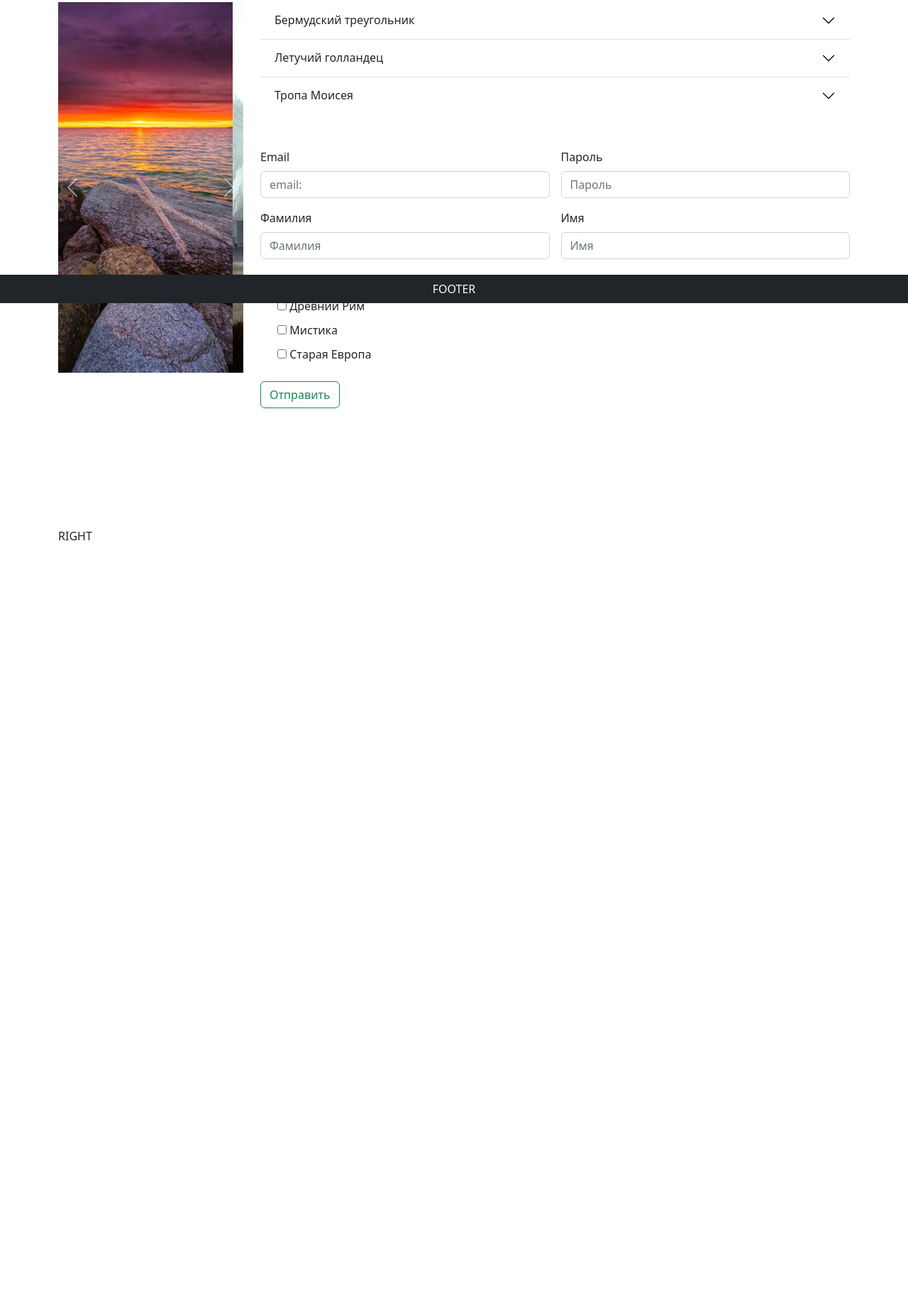
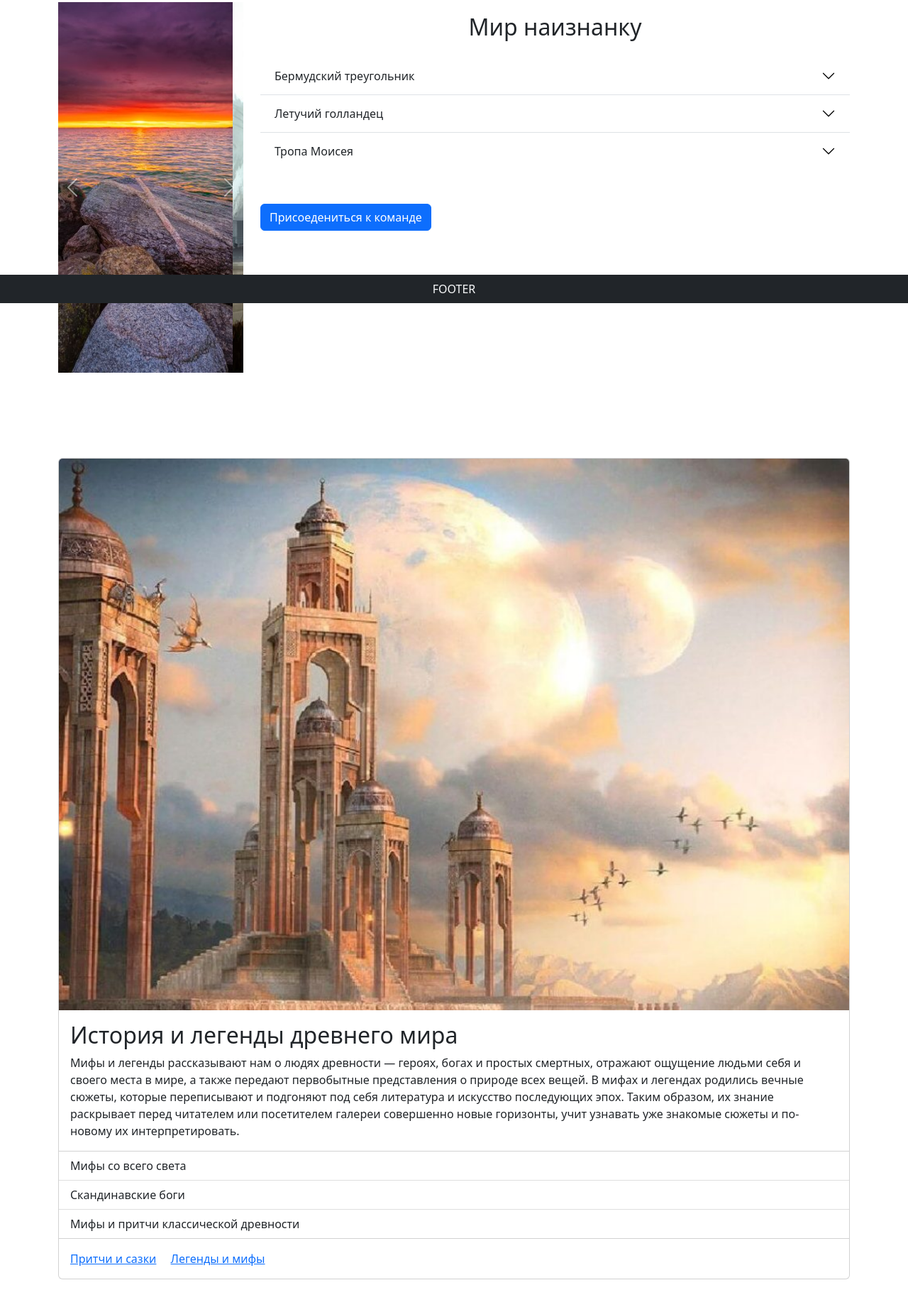
Before and after one commit to Sergey-Padalka/home-work-lesson12, a website: page index.html in a window 1280 px wide. Shown: the part 373-2214 px from the top of the page at 71% size. Before the commit the page ends 1212 px from the top, so only its background shows below. Drawn offline with nearby package versions, Linux system fonts and the light colour scheme.

Commit message:
добавление столбца

```diff
--- a/index.html
+++ b/index.html
@@ -23,7 +23,7 @@
       <div class="row">
         <div class="col">
           <nav class="navbar navbar-expand-lg bg-light">
-            <div class="container-fluid">
+            <div class="container">
               <a class="navbar-brand" href="#">LOGO</a>
               <button class="navbar-toggler" type="button" data-bs-toggle="collapse" data-bs-target="#navbarTop"
                 aria-controls="navbarTop" aria-expanded="false" aria-label="Toggle navigation">
@@ -66,7 +66,8 @@
   <div class="container">
     <div class="row">
       <div class="py-5 mb-4 col-xxl-8 col-xl-9">
-        <div class="accordion accordion-flush" id="accordion">
+        <h2 class="text-center py-3">Мир наизнанку</h2>
+        <div class="accordion accordion-flush mb-5" id="accordion">
           <div class="accordion-item">
             <h2 class="accordion-header" id="flush-headerOne">
               <button class="accordion-button collapsed" type="button" data-bs-toggle="collapse"
@@ -135,24 +136,38 @@
           </div>
         </div>
 
+        <!-- Button trigger modal -->
+        <button type="button" class="btn btn-primary " data-bs-toggle="modal" data-bs-target="#modalForm">
+          Присоедениться к команде
+        </button>
+
+        <!-- Modal -->
+        <div class="modal fade" id="modalForm" tabindex="-1" aria-labelledby="modalFormLabel" aria-hidden="true">
+          <div class="modal-dialog modal-dialog-centered">
+            <div class="modal-content">
+              <div class="modal-header">
+                <h5 class="modal-title" id="modalFormLabel">Подписаться на библиотеку</h5>
+                <button type="button" class="btn-close" data-bs-dismiss="modal" aria-label="Close"></button>
+              </div>
+              <div class="modal-body">
                 <form class="py-5 row g-3">
-          <div class="col-md-6">
+                  <div class="md-6">
                     <label for="Email" class="form-label">Email</label>
                     <input type="email" class="form-control" id="Email" placeholder="email:">
                   </div>
-          <div class="col-md-6">
+                  <div class="md-6">
                     <label for="password" class="form-label">Пароль</label>
                     <input type="password" class="form-control" id="password" placeholder="Пароль">
                   </div>
-          <div class="col-md-6">
+                  <div class="md-6">
                     <label for="surname" class="form-label">Фамилия</label>
                     <input type="text" class="form-control" id="surname" placeholder="Фамилия">
                   </div>
-          <div class="col-md-6">
+                  <div class="md-6">
                     <label for="name" class="form-label">Имя</label>
                     <input type="text" class="form-control" id="name" placeholder="Имя">
                   </div>
-          <fieldset class="col mb-6">
+                  <fieldset class="mb-6">
                     <legend class="col-form-label col-sm-5">Интересы</legend>
                     <div class="col-12">
                       <div class="form-check">
@@ -179,6 +194,11 @@
                     <button type="submit" class="btn btn-outline-success">Отправить</button>
                   </div>
                 </form>
+              </div>
+            </div>
+          </div>
+        </div>
+
       </div>
 
       <div class="py-5 mb-4 col-xxl-2 col-xl-3 col-lg-6 order-xl-first">
@@ -208,7 +228,33 @@
         </div>
       </div>
 
-      <div class="py-5 mb-4 col-xxl-2 col-xl-12 col-lg-6"><span>RIGHT</span></div>
+      <div class="py-5 mb-4 col-xxl-2 col-xl-12 col-lg-6">
+        <div class="card">
+          <img src="assets/img/legend.jpg" class="card-img-top" alt="legendPictures">
+          <div class="card-body">
+            <h2 class="card-title">История и легенды древнего мира</h2>
+            <p class="card-text">Мифы и легенды рассказывают нам о людях древности — героях, богах и простых смертных,
+              отражают ощущение людьми себя и
+              своего места в мире, а также передают первобытные представления о природе всех вещей. В мифах и легендах
+              родились вечные
+              сюжеты, которые переписывают и подгоняют под себя литература и искусство последующих эпох. Таким образом,
+              их знание
+              раскрывает перед читателем или посетителем галереи совершенно новые горизонты, учит узнавать уже знакомые
+              сюжеты и
+              по-новому их интерпретировать.
+            </p>
+          </div>
+          <ul class="list-group list-group-flush">
+            <li class="list-group-item">Мифы со всего света</li>
+            <li class="list-group-item">Скандинавские боги</li>
+            <li class="list-group-item">Мифы и притчи классической древности</li>
+          </ul>
+          <div class="card-body">
+            <a href="#" class="card-link">Притчи и сазки</a>
+            <a href="#" class="card-link">Легенды и мифы</a>
+          </div>
+        </div>
+      </div>
     </div>
   </div>
 
```
Also changed, not shown: package.json (added, +20 -0 lines), assets/img/legend.jpg (added). Lines whose indentation alone changed are shown as unchanged.
